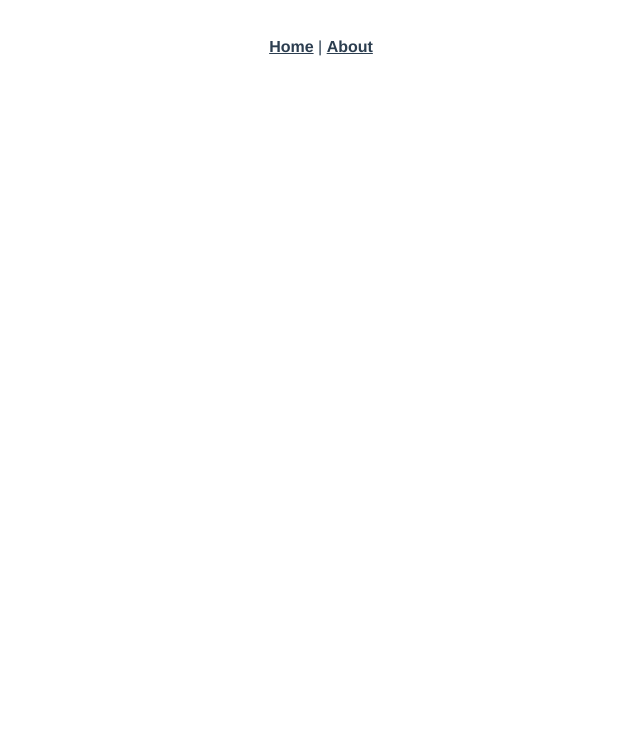
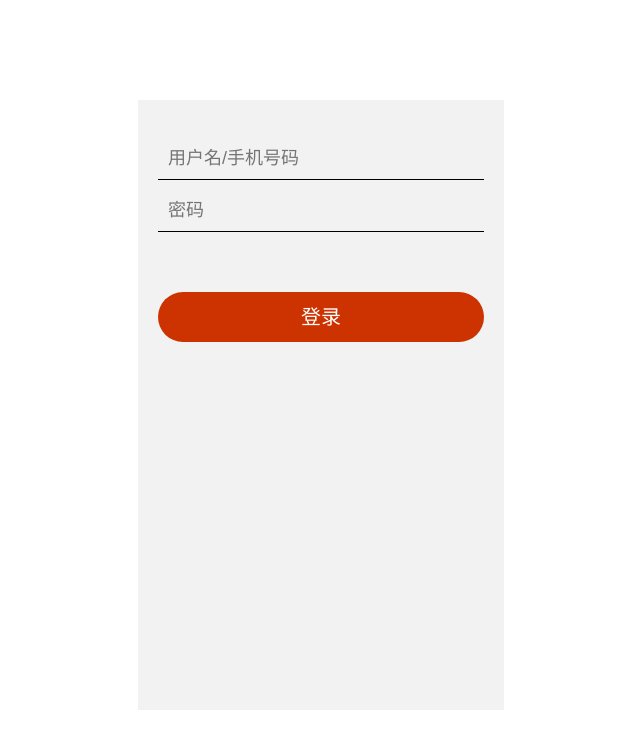
Before and after one commit to Faith233666/toutiao, a Vue app: page /login in a window 1280 px wide. Shown: the top 748 px of the page, without its empty margins (319-959 px from the left). Built offline with nearby package versions, Linux system fonts and the light colour scheme; a small style sheet from the web is missing.

Commit message:
登录页完成

```diff
--- a/src/App.vue
+++ b/src/App.vue
@@ -1,32 +1,28 @@
 <template>
   <div id="app">
-    <div id="nav">
-      <router-link to="/">Home</router-link> |
-      <router-link to="/about">About</router-link>
-    </div>
     <router-view/>
   </div>
 </template>
 
 <style lang="less">
-#app {
-  font-family: Avenir, Helvetica, Arial, sans-serif;
-  -webkit-font-smoothing: antialiased;
-  -moz-osx-font-smoothing: grayscale;
-  text-align: center;
-  color: #2c3e50;
+@import url("//at.alicdn.com/t/font_1426139_jm7n2373nlh.css");
+*
+{
+  margin: 0;
+  padding: 0;
+  box-sizing: border-box;
 }
-
-#nav {
-  padding: 30px;
-
-  a {
-    font-weight: bold;
-    color: #2c3e50;
-
-    &.router-link-exact-active {
-      color: #42b983;
-    }
-  }
+a{
+  color:inherit;
+  text-decoration: none;
+}
+a:hover{
+  color:inherit;
+}
+ul,li,ol{
+  list-style: none;
+}
+i,em{
+  font-style: normal;
 }
 </style>
--- a/src/components/HelloWorld.vue
+++ /dev/null
@@ -1,58 +0,0 @@
-<template>
-  <div class="hello">
-    <h1>{{ msg }}</h1>
-    <p>
-      For a guide and recipes on how to configure / customize this project,<br>
-      check out the
-      <a href="https://cli.vuejs.org" target="_blank" rel="noopener">vue-cli documentation</a>.
-    </p>
-    <h3>Installed CLI Plugins</h3>
-    <ul>
-      <li><a href="https://github.com/vuejs/vue-cli/tree/dev/packages/%40vue/cli-plugin-babel" target="_blank" rel="noopener">babel</a></li>
-      <li><a href="https://github.com/vuejs/vue-cli/tree/dev/packages/%40vue/cli-plugin-router" target="_blank" rel="noopener">router</a></li>
-    </ul>
-    <h3>Essential Links</h3>
-    <ul>
-      <li><a href="https://vuejs.org" target="_blank" rel="noopener">Core Docs</a></li>
-      <li><a href="https://forum.vuejs.org" target="_blank" rel="noopener">Forum</a></li>
-      <li><a href="https://chat.vuejs.org" target="_blank" rel="noopener">Community Chat</a></li>
-      <li><a href="https://twitter.com/vuejs" target="_blank" rel="noopener">Twitter</a></li>
-      <li><a href="https://news.vuejs.org" target="_blank" rel="noopener">News</a></li>
-    </ul>
-    <h3>Ecosystem</h3>
-    <ul>
-      <li><a href="https://router.vuejs.org" target="_blank" rel="noopener">vue-router</a></li>
-      <li><a href="https://vuex.vuejs.org" target="_blank" rel="noopener">vuex</a></li>
-      <li><a href="https://github.com/vuejs/vue-devtools#vue-devtools" target="_blank" rel="noopener">vue-devtools</a></li>
-      <li><a href="https://vue-loader.vuejs.org" target="_blank" rel="noopener">vue-loader</a></li>
-      <li><a href="https://github.com/vuejs/awesome-vue" target="_blank" rel="noopener">awesome-vue</a></li>
-    </ul>
-  </div>
-</template>
-
-<script>
-export default {
-  name: 'HelloWorld',
-  props: {
-    msg: String
-  }
-}
-</script>
-
-<!-- Add "scoped" attribute to limit CSS to this component only -->
-<style scoped lang="less">
-h3 {
-  margin: 40px 0 0;
-}
-ul {
-  list-style-type: none;
-  padding: 0;
-}
-li {
-  display: inline-block;
-  margin: 0 10px;
-}
-a {
-  color: #42b983;
-}
-</style>
--- a/src/router/index.js
+++ b/src/router/index.js
@@ -1,22 +1,12 @@
 import Vue from 'vue'
 import VueRouter from 'vue-router'
-import Home from '../views/Home.vue'
 
 Vue.use(VueRouter)
 
 const routes = [
   {
-    path: '/',
-    name: 'Home',
-    component: Home
-  },
-  {
-    path: '/about',
-    name: 'About',
-    // route level code-splitting
-    // this generates a separate chunk (about.[hash].js) for this route
-    // which is lazy-loaded when the route is visited.
-    component: () => import(/* webpackChunkName: "about" */ '../views/About.vue')
+    path: '/login',
+    component:()=> import("@/views/Login")
   }
 ]
 
--- a/src/views/About.vue
+++ /dev/null
@@ -1,5 +0,0 @@
-<template>
-  <div class="about">
-    <h1>This is an about page</h1>
-  </div>
-</template>
--- a/src/views/Home.vue
+++ /dev/null
@@ -1,18 +0,0 @@
-<template>
-  <div class="home">
-    <img alt="Vue logo" src="../assets/logo.png">
-    <HelloWorld msg="Welcome to Your Vue.js App"/>
-  </div>
-</template>
-
-<script>
-// @ is an alias to /src
-import HelloWorld from '@/components/HelloWorld.vue'
-
-export default {
-  name: 'Home',
-  components: {
-    HelloWorld
-  }
-}
-</script>
--- /dev/null
+++ b/src/views/Login.vue
@@ -0,0 +1,70 @@
+<template>
+  <div class="login">
+    <div class="top">
+      <span class="iconfont iconicon-test"></span>
+    </div>
+    <div class="logo">
+      <span class="iconfont iconnew"></span>
+    </div>
+    <div class="user">
+      <form action='javascript:;'>
+        <input type="text" placeholder="用户名/手机号码" />
+        <input type="text" placeholder="密码" />
+        <button type="submit">登录</button>
+      </form>
+    </div>
+  </div>
+</template>
+
+<script>
+export default {};
+</script>
+
+<style lang='less' >
+.login {
+  width: 366px;
+  height: 610px;
+  margin: 100px auto;
+  padding: 20px;
+  background-color: #f2f2f2;
+  .top {
+    span {
+      display: inline-block;
+      font-size: 24px;
+      font-weight: bold;
+    }
+  }
+  .logo {
+    display: flex;
+    justify-content: center;
+    span {
+      font-size: 150px;
+      color: red;
+    }
+  }
+  .user {
+    text-align: center;
+    input {
+      width: 100%;
+      border: 0px;
+      font-size: 18px;
+      outline: none;
+      background: #f2f2f2;
+      padding: 10px;
+      margin-bottom: 10px;
+      border-bottom: 1px solid black;
+    }
+    button {
+      width: 100%;
+      height: 50px;
+      font-size: 20px;
+      line-height: 20px;
+      margin-top: 50px;
+      border: none;
+      border-radius: 60px;
+      color: white;
+      background-color: #cc3300;
+    }
+  }
+}
+</style>
```
